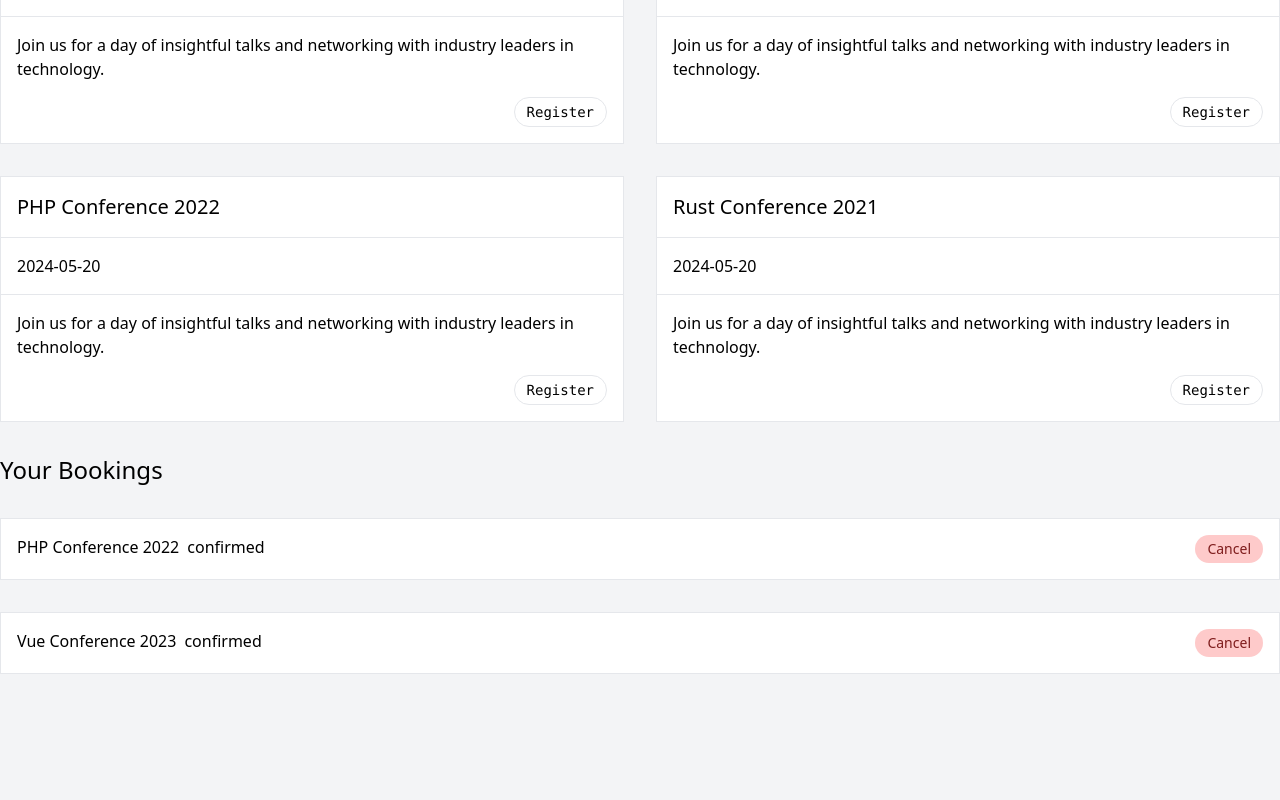
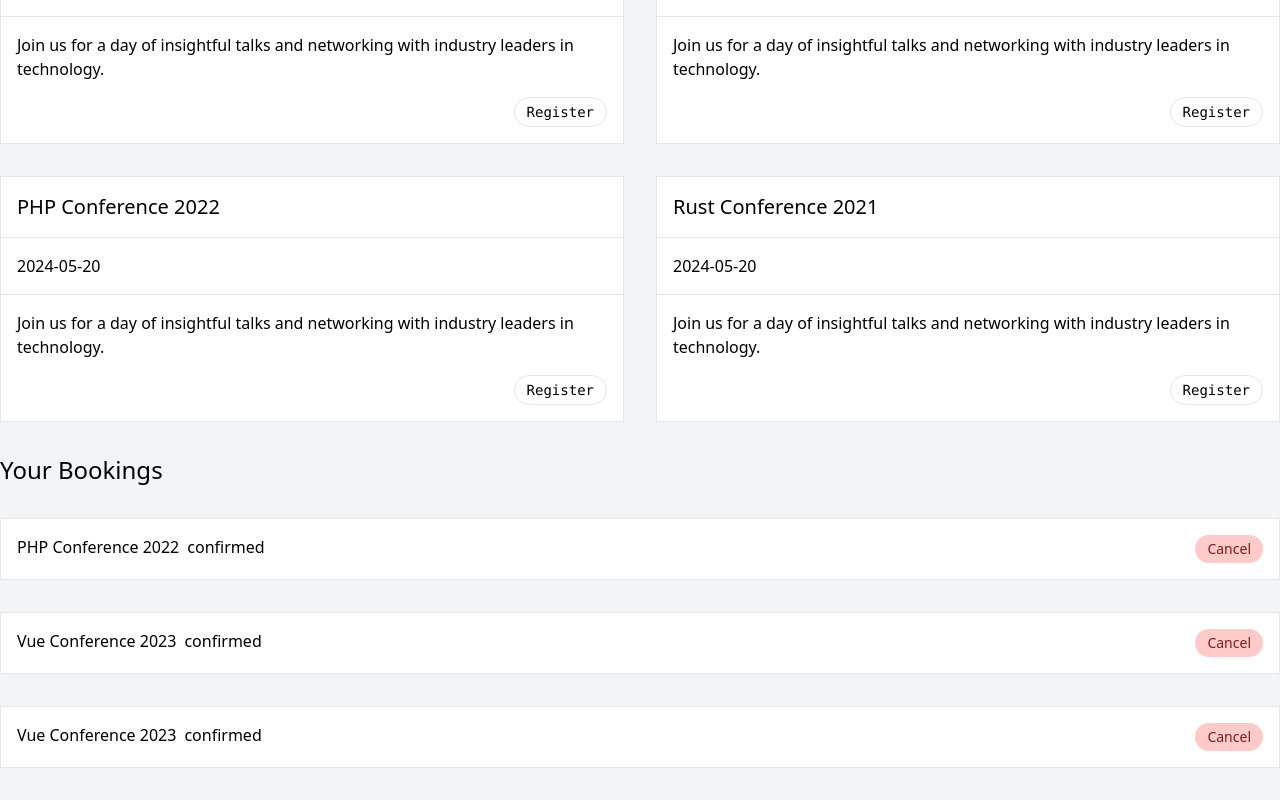
Before and after one commit to richiea1y/event-booking, a Vue app: page / in a window 1280 px wide. Shown: the part 270-1070 px from the top of the page. Before the commit the page ends 976 px from the top, so only its background shows below. Built offline with nearby package versions, Linux system fonts and the light colour scheme; data requests are answered from the project's data file.

Commit message:
feat(Optimistic UI): change for the users visually is when someone clicks on the register button, they will see that the booking is pending and the booking would land on the list immediately. But as soon as the server finishes the request and the request is fine, it will update the visible status.

```diff
--- a/db.json
+++ b/db.json
@@ -43,6 +43,13 @@
       "eventId": "2",
       "eventTitle": "Vue Conference 2023",
       "status": "confirmed"
+    },
+    {
+      "id": "1744275328920",
+      "userId": 1,
+      "eventId": "2",
+      "eventTitle": "Vue Conference 2023",
+      "status": "confirmed"
     }
   ]
 }
--- a/src/App.vue
+++ b/src/App.vue
@@ -79,7 +79,8 @@
 
   bookings.value.push(newBooking)
 
-  await fetch('http://localhost:3001/bookings', {
+  try {
+    const response = await fetch('http://localhost:3001/bookings', {
       method: 'POST',
       headers: { 'Content-Type': 'application/json' },
       body: JSON.stringify({
@@ -87,6 +88,14 @@
         status: 'confirmed',
       }),
     })
+
+    if (response.ok) {
+      const index = bookings.value.findIndex((b) => b.id === newBooking.id)
+      bookings.value[index] = await response.json()
+    }
+  } catch (e) {
+    // handle
+  }
 }
 
 onMounted(() => {
```
Lines whose indentation alone changed are shown as unchanged.
